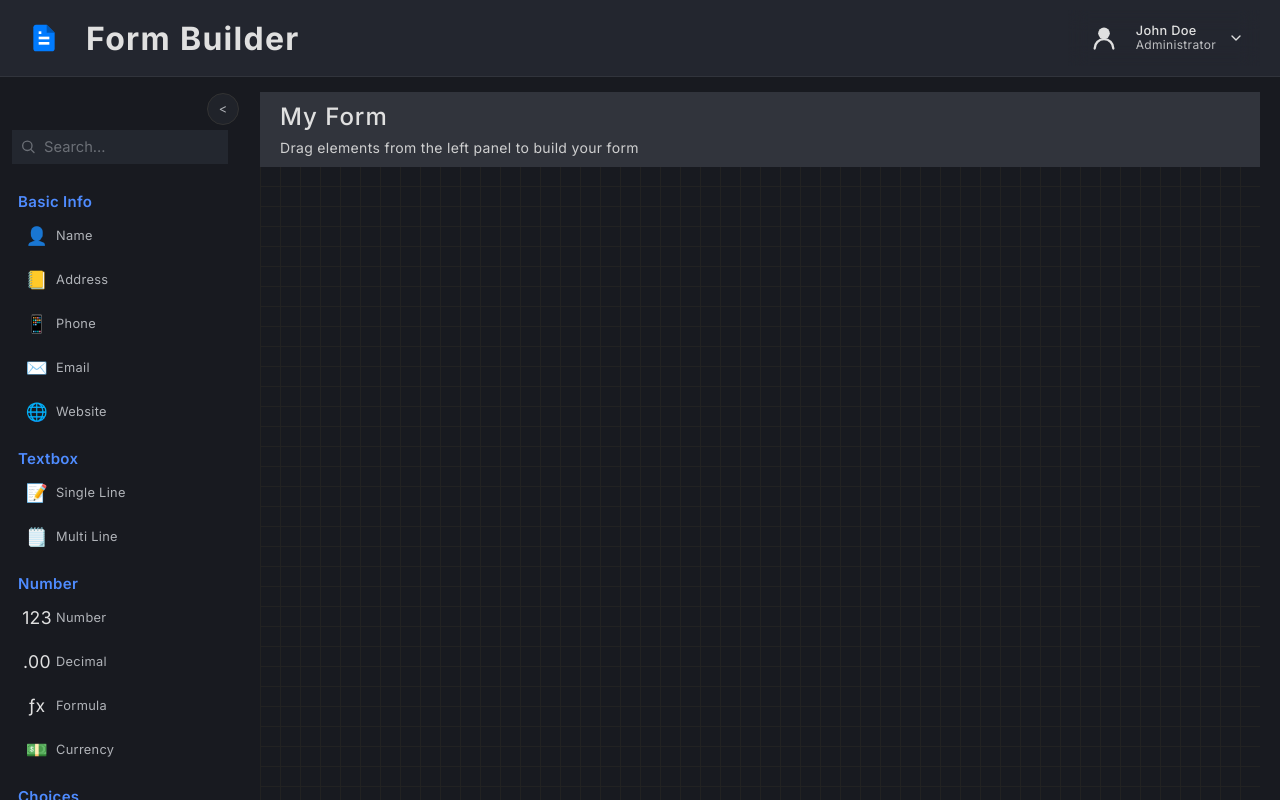
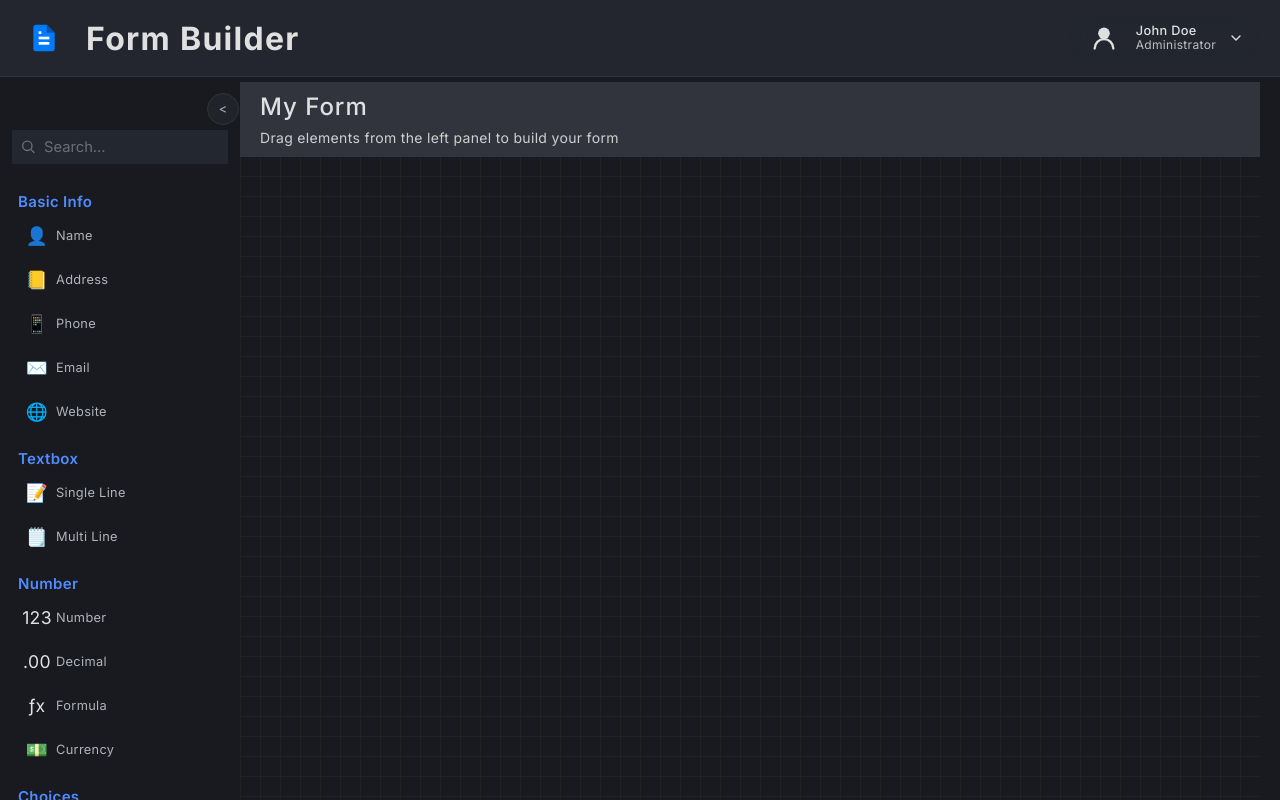
Before and after one commit to arun406/form-builder, an Angular app: page / in a window 1280 px wide. Built offline with nearby package versions, Linux system fonts and the light colour scheme.

Commit message:
Minor adjustments to left panel and toggle button styling

```diff
--- a/src/app/action-bar/action-bar.component.css
+++ b/src/app/action-bar/action-bar.component.css
@@ -32,6 +32,7 @@
   border-bottom: none;
   padding: 0;
   position: relative;
+  font-size: 1rem;
 }
 .action-btn:last-child {
   border-bottom: none;
--- a/src/app/components/form-builder.component.css
+++ b/src/app/components/form-builder.component.css
@@ -86,7 +86,7 @@
   flex: 1 1 0;
   min-height: 0;
   height: auto;
-  padding: 20px;
+  padding: 10px 20px 20px 0px;
   overflow: auto;
   background: var(--color-bg);
 }
@@ -362,11 +362,11 @@
   align-items: center;
   justify-content: space-between;
   gap: 3px;
-  margin-bottom: 1px;
+  /* margin-bottom: 1px; */
 }
 
 .element-type {
-  font-size: 1.3rem;
+  font-size: 1rem;
   color: #4f8cff;
   margin-right: 8px;
 }
```
